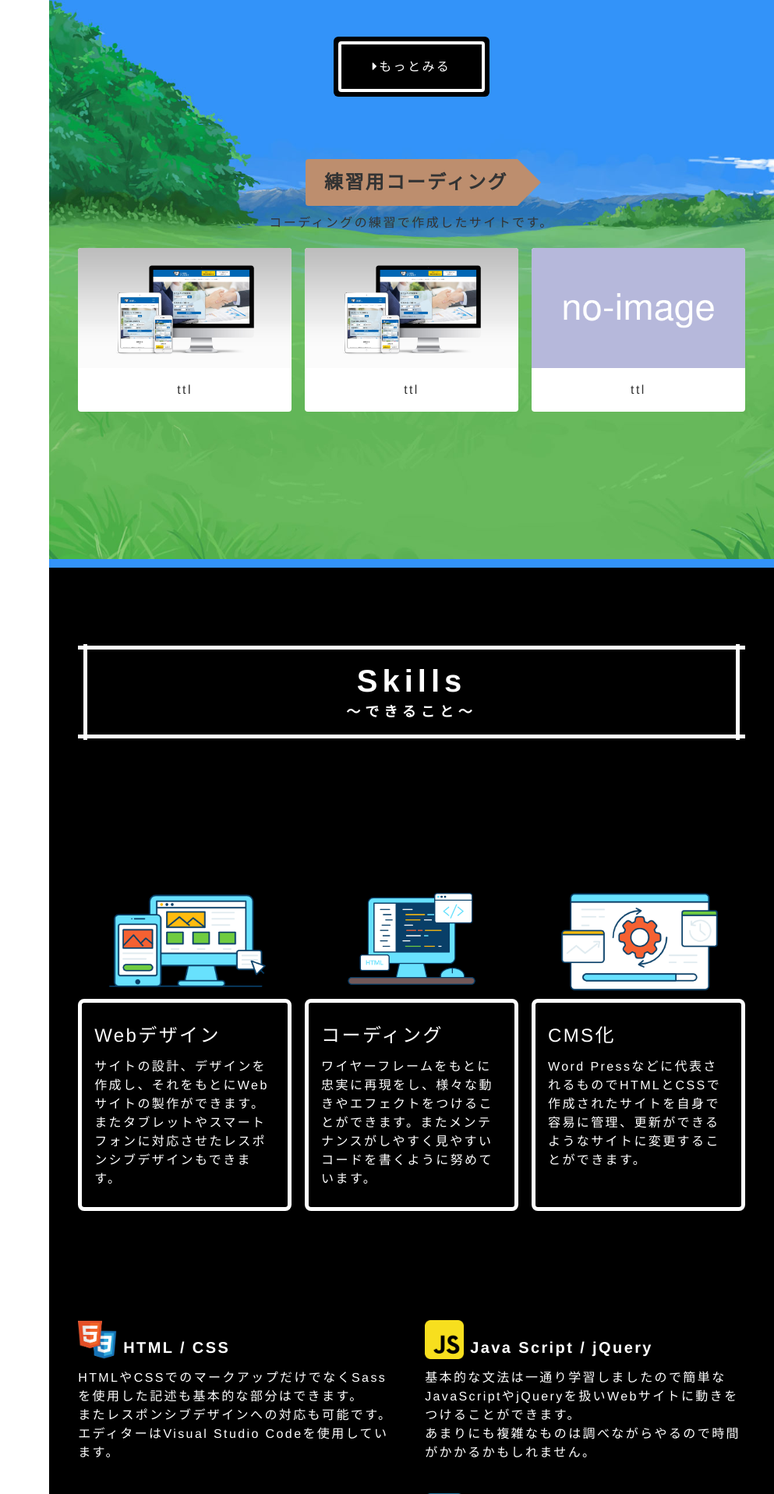
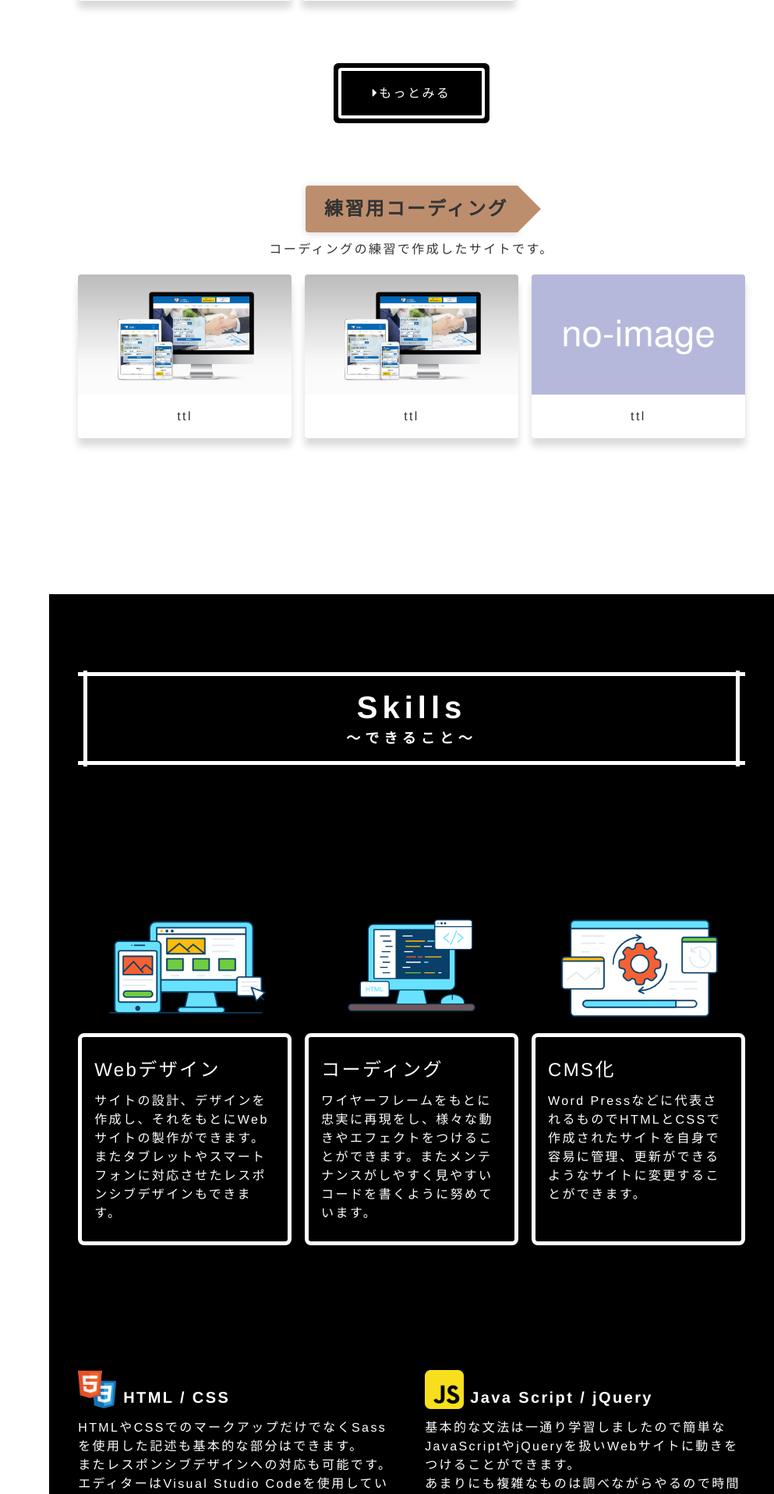
Before and after one commit to kbo580/new-portfolio, a PHP site: page /top.html in a window 1280 px wide. Shown: the part 1683-3599 px from the top of the page at 78% size, without its empty margins (287-1280 px from the left). Run offline with PHP 8.4, Linux system fonts and the light colour scheme; style sheets or scripts are compiled from the project's sources.

Commit message:
Add files via upload

```diff
--- a/css/styles.css
+++ b/css/styles.css
@@ -117,6 +117,24 @@ section {
 /* h3の見出し */
 .h3-title {
   font-size: calc(1.25rem + ((1vw - 3.75px) * 0.5517));
+}
+
+/* 固定背景 */
+.fixed-bg {
+  position: relative;
+}
+
+.fixed-bg::before {
+  background: -webkit-gradient(linear, left top, left bottom, from(rgba(255, 255, 255, 0.2)), to(rgba(255, 255, 255, 0.2))), url(../images/DQ-bg.png) center/cover no-repeat;
+  background: linear-gradient(rgba(255, 255, 255, 0.2), rgba(255, 255, 255, 0.2)), url(../images/DQ-bg.png) center/cover no-repeat;
+  content: "";
+  width: 100%;
+  display: block;
+  height: 100vh;
+  position: fixed;
+  top: 0;
+  left: 0;
+  z-index: -1;
 }
 
 /* ボタン */
@@ -162,6 +180,8 @@ section {
   border-radius: 4px 0 0 4px;
   padding: 0.5em 0.5em 0.5em 1em;
   position: relative;
+  -webkit-box-shadow: 0 2px 10px rgba(0, 0, 0, 0.15);
+          box-shadow: 0 2px 10px rgba(0, 0, 0, 0.15);
 }
 
 .wood::after {
@@ -273,11 +293,11 @@ header .inner {
     padding: 100px 0 120px;
     height: 100%;
     overflow-y: auto;
-    /*IE(Internet Explorer)・Microsoft Edgeへの対応*/
+    /*IE(Internet Explorer)・Microsoft Edge*/
     -ms-overflow-style: none;
-    /*Firefoxへの対応*/
+    /*Firefox*/
     scrollbar-width: none;
-    /*Google Chrome、Safariへの対応*/
+    /*Google Chrome、Safari*/
   }
   header::-webkit-scrollbar {
     display: none;
@@ -581,12 +601,7 @@ footer .copy {
 }
 
 /*---- レイアウトここまで ----*/
-/* 背景画像 */
 .works {
-  background-color: #FFF;
-  position: relative;
-  background: url(../images/18sa.jpg) center/cover no-repeat;
-  background-attachment: fixed;
   text-align: center;
 }
 
@@ -602,6 +617,8 @@ footer .copy {
   border-radius: 4px;
   background-color: #fff;
   overflow: hidden;
+  -webkit-box-shadow: 0 10px 10px rgba(0, 0, 0, 0.15);
+          box-shadow: 0 10px 10px rgba(0, 0, 0, 0.15);
 }
 
 .item .item-wrapper {
@@ -699,12 +716,12 @@ footer .copy {
 }
 
 /* 個々のスキルの説明ブロック */
-.skill__set {
+.skill_set {
   margin-bottom: 30px;
   width: 100%;
 }
 
-.skill__set:last-child {
+.skill_set:last-child {
   margin-bottom: 0;
 }
 
@@ -748,7 +765,7 @@ footer .copy {
 }
 
 /* スキルの名前 */
-.skill__set-name {
+.skill_set-name {
   margin-bottom: 8px;
   font-weight: bold;
   display: -webkit-box;
@@ -761,8 +778,9 @@ footer .copy {
 }
 
 /* スキルのアイコン */
-.skill__set-icon {
-  background: url(../images/wordpress_icon_130782.png) center/cover;
+.skill_set-icon {
+  background-position: center;
+  background-size: cover;
   width: 40px;
   height: 40px;
   display: inline-block;
@@ -773,7 +791,7 @@ footer .copy {
 @media (min-width: 575px) {
   /*---- レイアウトここから ----*/
   .skill-wrapper {
-    margin-bottom: 140px;
+    margin-bottom: 160px;
     padding-top: 60px;
     display: -webkit-box;
     display: -ms-flexbox;
@@ -800,7 +818,7 @@ footer .copy {
         -ms-flex: 1;
             flex: 1;
   }
-  .skill__sets-wrapper {
+  .skill_sets-wrapper {
     display: -webkit-box;
     display: -ms-flexbox;
     display: flex;
@@ -812,18 +830,22 @@ footer .copy {
     width: 100%;
   }
   /* 個々のスキルの説明ブロック */
-  .skill__set {
+  .skill_set {
     width: 48%;
     margin-bottom: 40px;
   }
   /*---- レイアウトここまで ----*/
+  /* サービスの画像 */
+  .skill_image-wrapper {
+    margin-bottom: 10px;
+  }
   /* スキルの名前 */
-  .skill__set-name {
+  .skill_set-name {
     margin-bottom: 12px;
     font-size: 1.25rem;
   }
   /* スキルのアイコン */
-  .skill__set-icon {
+  .skill_set-icon {
     width: 50px;
     height: 50px;
   }
@@ -838,11 +860,6 @@ footer .copy {
 /* profile */
 /* ------------------------------------ */
 /* 背景画像 */
-.profile {
-  background: url(../images/18sa.jpg) center/cover no-repeat;
-  background-attachment: fixed;
-}
-
 .profile .name {
   font-size: 20px;
   margin-bottom: 20px;
--- a/css/styles.scss
+++ b/css/styles.scss
@@ -69,7 +69,6 @@ body {
   line-height: 1.5;
   letter-spacing: 0.15em;
   color: $textColorA;
-  // background-color: $backgroundColor;
 }
 
 .inner{
@@ -93,19 +92,6 @@ section:nth-child(even){
   // background-color: #fafafa;
   // background-color: #000;
   // background: url(../images/18sa.jpg) center / cover no-repeat;
-}
-
-.works::before{
-  // background: url(../images/18sa.jpg) no-repeat center;
-  // background-size: cover;
-  // content: "";
-  // position: fixed;
-  // display: block;
-  // top: 0;
-  // left: 0;
-  // z-index: -1;
-  // width: 100%;
-  // height: 100vh;
 }
 
 .pc-wrapper{
@@ -164,6 +150,23 @@ section:nth-child(even){
 /* h3の見出し */
 .h3-title{
   font-size: calc(1.25rem + ((1vw - 3.75px) * 0.5517));
+}
+
+/* 固定背景 */
+.fixed-bg{
+  position: relative;
+
+  &::before{
+    background: linear-gradient(rgba(255, 255, 255, 0.2), rgba(255, 255, 255, 0.2)) ,url(../images/DQ-bg.png) center / cover no-repeat;
+    content: "";
+    width: 100%;
+    display: block;
+    height: 100vh;
+    position: fixed;
+    top: 0;
+    left: 0;
+    z-index: -1;
+  }
 }
 
 /* ボタン */
@@ -208,6 +211,7 @@ section:nth-child(even){
   border-radius: 4px 0 0 4px;
   padding: 0.5em 0.5em 0.5em 1em;
   position: relative;
+  box-shadow: 0 2px 10px rgba(0, 0, 0, 0.15);
 
   &::after{
     content: "";
@@ -319,12 +323,13 @@ header{
     overflow-y: auto;
 
 
-    /*IE(Internet Explorer)・Microsoft Edgeへの対応*/
+    /*IE(Internet Explorer)・Microsoft Edge*/
     -ms-overflow-style: none;
-    /*Firefoxへの対応*/
+
+    /*Firefox*/
     scrollbar-width: none;
 
-    /*Google Chrome、Safariへの対応*/
+    /*Google Chrome、Safari*/
     &::-webkit-scrollbar{
       display: none;
     }
@@ -530,6 +535,7 @@ footer{
   background-color: #000;
   width: 100%;
   height: 500px;
+
   .inner{
     position: relative;
     height: 100%;
@@ -599,12 +605,8 @@ footer{
   margin-bottom: 60px;
 }
 /*---- レイアウトここまで ----*/
-/* 背景画像 */
+
 .works{
-  background-color: #FFF;
-  position: relative;
-  background: url(../images/18sa.jpg) center / cover no-repeat;
-  background-attachment: fixed;
   text-align: center;
 }
 
@@ -644,6 +646,7 @@ footer{
   border-radius: 4px;
   background-color: #fff;
   overflow: hidden;
+  box-shadow: 0 10px 10px rgba(0, 0, 0, 0.15);
 
   .item-wrapper{
     display: block;
@@ -740,12 +743,12 @@ footer{
   margin-bottom: 60px;
 }
 
-.skill__sets{
+.skill_sets{
   // border: 1px solid #fff;
 }
 
 /* 個々のスキルの説明ブロック */
-.skill__set{
+.skill_set{
   margin-bottom: 30px;
   width: 100%;
   // border: 1px solid #fc2;
@@ -796,7 +799,7 @@ footer{
 }
 
 /* スキルの名前 */
-.skill__set-name{
+.skill_set-name{
   margin-bottom: 8px;
   font-weight: bold;
   display: flex;
@@ -805,8 +808,9 @@ footer{
 }
 
 /* スキルのアイコン */
-.skill__set-icon{
-  background: url(../images/wordpress_icon_130782.png) center/cover;
+.skill_set-icon{
+  background-position: center;
+  background-size: cover;
   width: 40px;
   height: 40px;
   display: inline-block;
@@ -814,14 +818,14 @@ footer{
 }
 
 /* スキルの説明 */
-.skill__set-explain{
+.skill_set-explain{
   // color: $textColorC;
 }
 
 @media (min-width: 575px){
   /*---- レイアウトここから ----*/
   .skill-wrapper{
-    margin-bottom: 140px;
+    margin-bottom: 160px;
     padding-top: 60px;
     display: flex;
     justify-content: space-between;
@@ -841,7 +845,7 @@ footer{
     flex: 1;
   }
 
-  .skill__sets-wrapper{
+  .skill_sets-wrapper{
     display: flex;
     justify-content: space-between;
     flex-wrap:wrap;
@@ -849,20 +853,25 @@ footer{
   }
 
   /* 個々のスキルの説明ブロック */
-  .skill__set{
+  .skill_set{
     width: 48%;
     margin-bottom: 40px;
   }
   /*---- レイアウトここまで ----*/
 
+  /* サービスの画像 */
+  .skill_image-wrapper{
+    margin-bottom: 10px;
+  }
+
   /* スキルの名前 */
-  .skill__set-name{
+  .skill_set-name{
     margin-bottom: 12px;
     font-size: rem(20);
   }
 
   /* スキルのアイコン */
-  .skill__set-icon{
+  .skill_set-icon{
     width: 50px;
     height: 50px;
   }
@@ -881,10 +890,10 @@ footer{
 /* profile */
 /* ------------------------------------ */
 /* 背景画像 */
-.profile{
-  background: url(../images/18sa.jpg) center / cover no-repeat;
-  background-attachment: fixed;
-}
+// .profile{
+//   background: url(../images/18sa.jpg) center / cover no-repeat;
+//   background-attachment: fixed;
+// }
 
 .profile{
   .name{
--- a/top.html
+++ b/top.html
@@ -82,13 +82,13 @@
         </div>
         <!-- /mv -->
 
-        <section class="works" id="works">
+        <section class="works fixed-bg" id="works">
 
           <div class="inner">
             <h2 class="section-heading">Works<span class="section-heading-sub-title">作ったもの</span></h2>
 
             <div class="works-wrapper__works">
-              <h3 class="h3-title">架空案件</h3>
+              <h3 class="h3-title wood">架空案件</h3>
               <p class="works-sentence">架空の案件を想定し作成したサイトです。</p>
 
               <ul class="items">
@@ -256,37 +256,37 @@
             </div>
             <!-- /skill-wrapper -->
 
-            <div class="skill__sets">
+            <div class="skill_sets">
 
-              <div class="skill__sets-wrapper">
+              <div class="skill_sets-wrapper">
 
-                <ul class="skill__set">
-                  <li class="skill__set-name"><span style="background-image: url(images/html&css-icon.png);" class="skill__set-icon"></span>HTML / CSS</li>
-                  <li class="skill__set-explain">HTMLやCSSでのマークアップだけでなくSassを使用した記述も基本的な部分はできます。<br>またレスポンシブデザインへの対応も可能です。<br>エディターはVisual Studio Codeを使用しています。</li>
+                <ul class="skill_set">
+                  <li class="skill_set-name"><span style="background-image: url(images/html&css-icon.png);" class="skill_set-icon"></span>HTML / CSS</li>
+                  <li class="skill_set-explain">HTMLやCSSでのマークアップだけでなくSassを使用した記述も基本的な部分はできます。<br>またレスポンシブデザインへの対応も可能です。<br>エディターはVisual Studio Codeを使用しています。</li>
                 </ul>
 
-                <ul class="skill__set">
-                  <li class="skill__set-name"><span style="background-image: url(images/javascript_icon.png);"class="skill__set-icon"></span>Java Script / jQuery</li>
-                  <li class="skill__set-explain">基本的な文法は一通り学習しましたので簡単なJavaScriptやjQueryを扱いWebサイトに動きをつけることができます。<br>あまりにも複雑なものは調べながらやるので時間がかかるかもしれません。</li>
+                <ul class="skill_set">
+                  <li class="skill_set-name"><span style="background-image: url(images/javascript_icon.png);"class="skill_set-icon"></span>Java Script / jQuery</li>
+                  <li class="skill_set-explain">基本的な文法は一通り学習しましたので簡単なJavaScriptやjQueryを扱いWebサイトに動きをつけることができます。<br>あまりにも複雑なものは調べながらやるので時間がかかるかもしれません。</li>
                 </ul>
 
-                <ul class="skill__set">
-                  <li class="skill__set-name"><span style="background-image: url(images/xd_icon.png);"class="skill__set-icon"></span>Adobe XD</li>
-                  <li class="skill__set-explain">自身のWebサイトを作成する場合はXDでワイヤーフレームを作成してコーディングをしていますので基本的な使用はできます。</li>
+                <ul class="skill_set">
+                  <li class="skill_set-name"><span style="background-image: url(images/xd_icon.png);"class="skill_set-icon"></span>Adobe XD</li>
+                  <li class="skill_set-explain">自身のWebサイトを作成する場合はXDでワイヤーフレームを作成してコーディングをしていますので基本的な使用はできます。</li>
                 </ul>
 
-                <ul class="skill__set">
-                  <li class="skill__set-name"><span style="background-image: url(images/wordpress_icon.png);"class="skill__set-icon"></span>Word Press</li>
-                  <li class="skill__set-explain">HTMLで作成したサイトをWord Press化し、更新、管理がしやすいようにすることができます。<br>また個人的なブログもWord Pressで運営しておりますので記事の更新や仕様には慣れております。</li>
+                <ul class="skill_set">
+                  <li class="skill_set-name"><span style="background-image: url(images/wordpress_icon.png);"class="skill_set-icon"></span>Word Press</li>
+                  <li class="skill_set-explain">HTMLで作成したサイトをWord Press化し、更新、管理がしやすいようにすることができます。<br>また個人的なブログもWord Pressで運営しておりますので記事の更新や仕様には慣れております。</li>
                 </ul>
 
-                <ul class="skill__set">
-                  <li class="skill__set-name"><span style="background-image: url(/images/photoshop-icon.png);"class="skill__set-icon"></span>Photoshop</li>
+                <ul class="skill_set">
+                  <li class="skill_set-name"><span style="background-image: url(/images/photoshop-icon.png);"class="skill_set-icon"></span>Photoshop</li>
                   <li class="skill__set-explain">基本的な操作は一通りでき、画像の修正や編集、合成などができます。</li>
                 </ul>
 
-                <ul class="skill__set">
-                  <li class="skill__set-name"><span style="background-image: url(/images/illustrator_icon.png);"class="skill__set-icon"></span>illustrator</li>
+                <ul class="skill_set">
+                  <li class="skill_set-name"><span style="background-image: url(/images/illustrator_icon.png);"class="skill_set-icon"></span>illustrator</li>
                   <li class="skill__set-explain">illustratorはまだまだ学習中ですが基本的な操作は可能です。</li>
                 </ul>
 
```
Also changed, not shown: images/DQ-bg.png (added), 1 other file.
